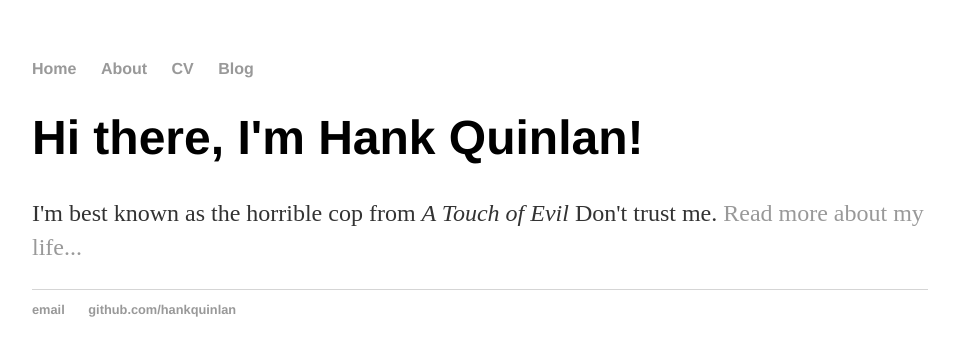
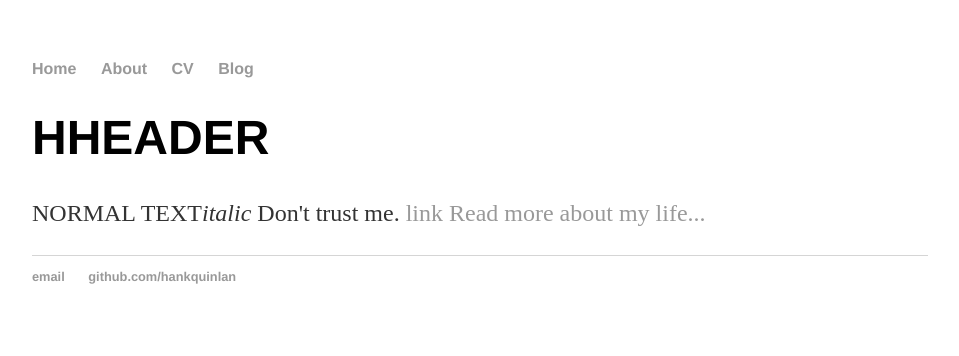
Before and after one commit to austindang/augustdamn, a Jekyll site: the page built from index.html, in a window 1280 px wide. Shown: the top 356 px of the page, without its empty margins (160-1119 px from the left). Built offline with Jekyll 4.4.1, drawn with Linux system fonts in a browser that asks for light colours.

Commit message:
Update index.html

```diff
--- a/index.html
+++ b/index.html
@@ -1,8 +1,8 @@
 ---
 layout: default
-title: Hank Quinlan, Horrible Cop
+title: AUGUST DAMN
 ---
 <div class="blurb">
-	<h1>Hi there, I'm Hank Quinlan!</h1>
-	<p>I'm best known as the horrible cop from <em>A Touch of Evil</em> Don't trust me. <a href="/about">Read more about my life...</a></p>
+	<h1>HHEADER</h1>
+	<p>NORMAL TEXT<em>italic</em> Don't trust me. <a href="/about"> link Read more about my life...</a></p>
 </div><!-- /.blurb -->
```
